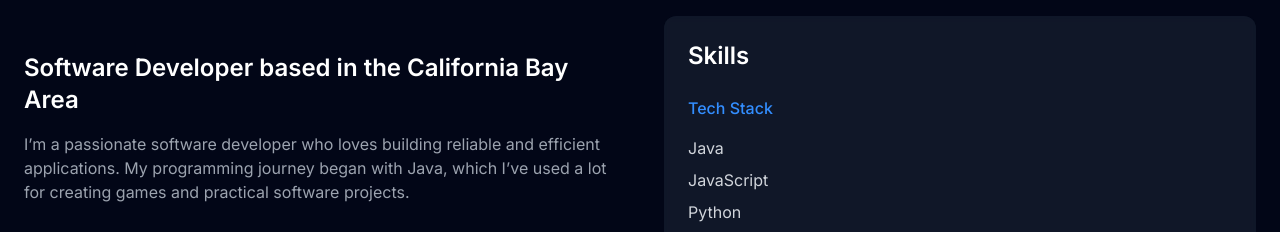
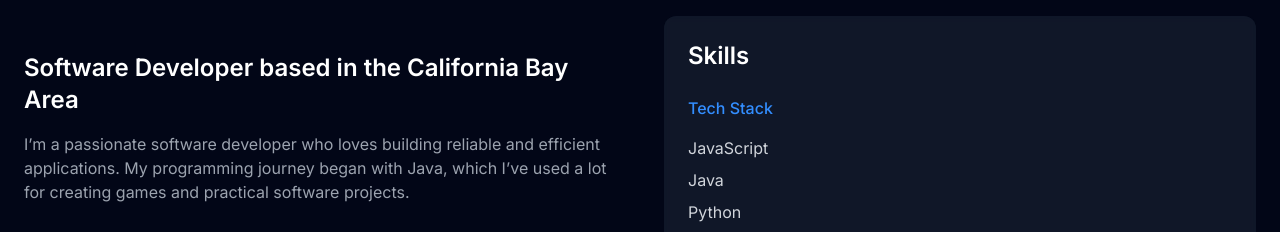
Before and after one commit to LucasTheGot/Portfolio-Website, a React (Vite) app: page / in a window 1280 px wide. Shown: the part 1000-1232 px from the top of the page. Built offline with nearby package versions, Linux system fonts and the light colour scheme.

Commit message:
Changed order of tech stack list

```diff
--- a/src/sections/About.jsx
+++ b/src/sections/About.jsx
@@ -49,8 +49,8 @@ const About = () => {
               <div className="space-y-4">
                 <h4 className="text-primary-400 font-medium">Tech Stack</h4>
                 <ul className="space-y-2 text-gray-300">
+                  <li>JavaScript</li>
                   <li>Java</li>
-                  <li>JavaScript</li>
                   <li>Python</li>
                   <li>SQL</li>
                   <li>C</li>
```
